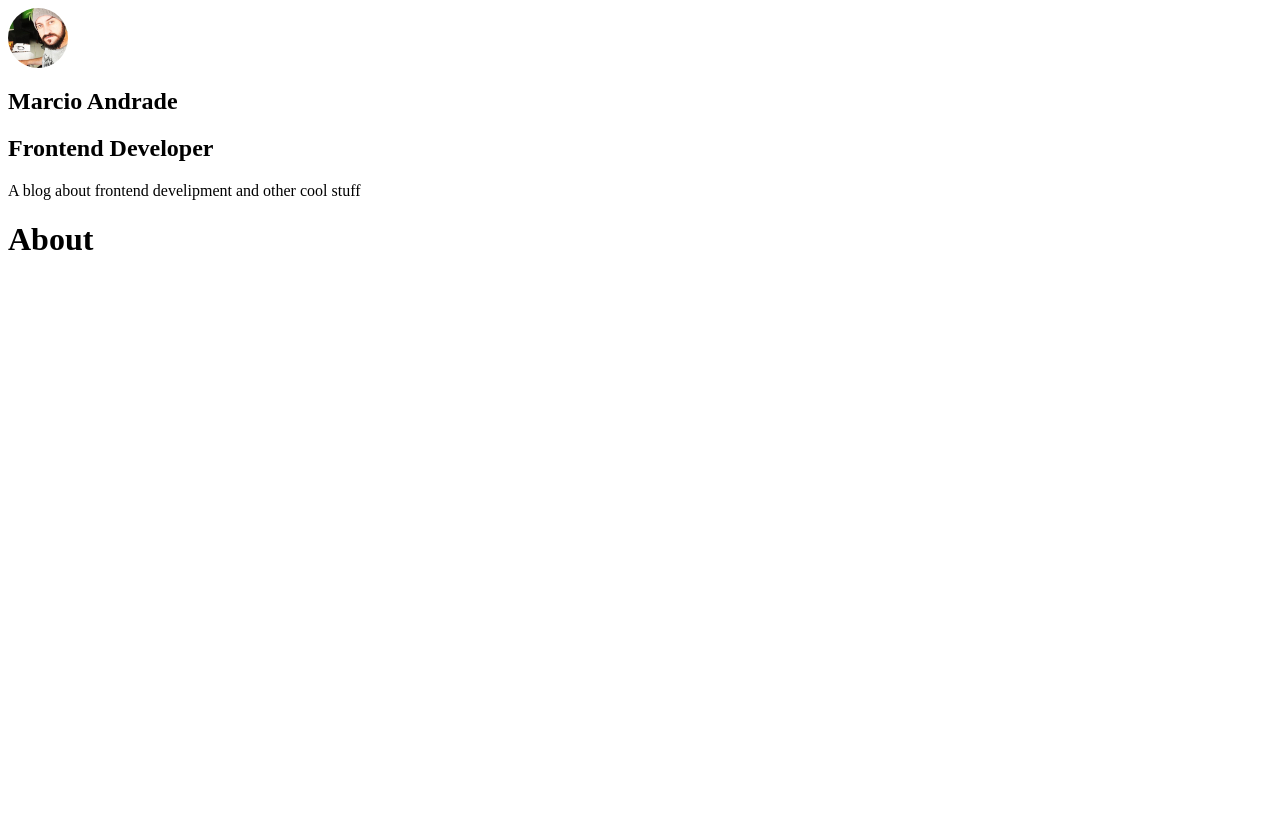
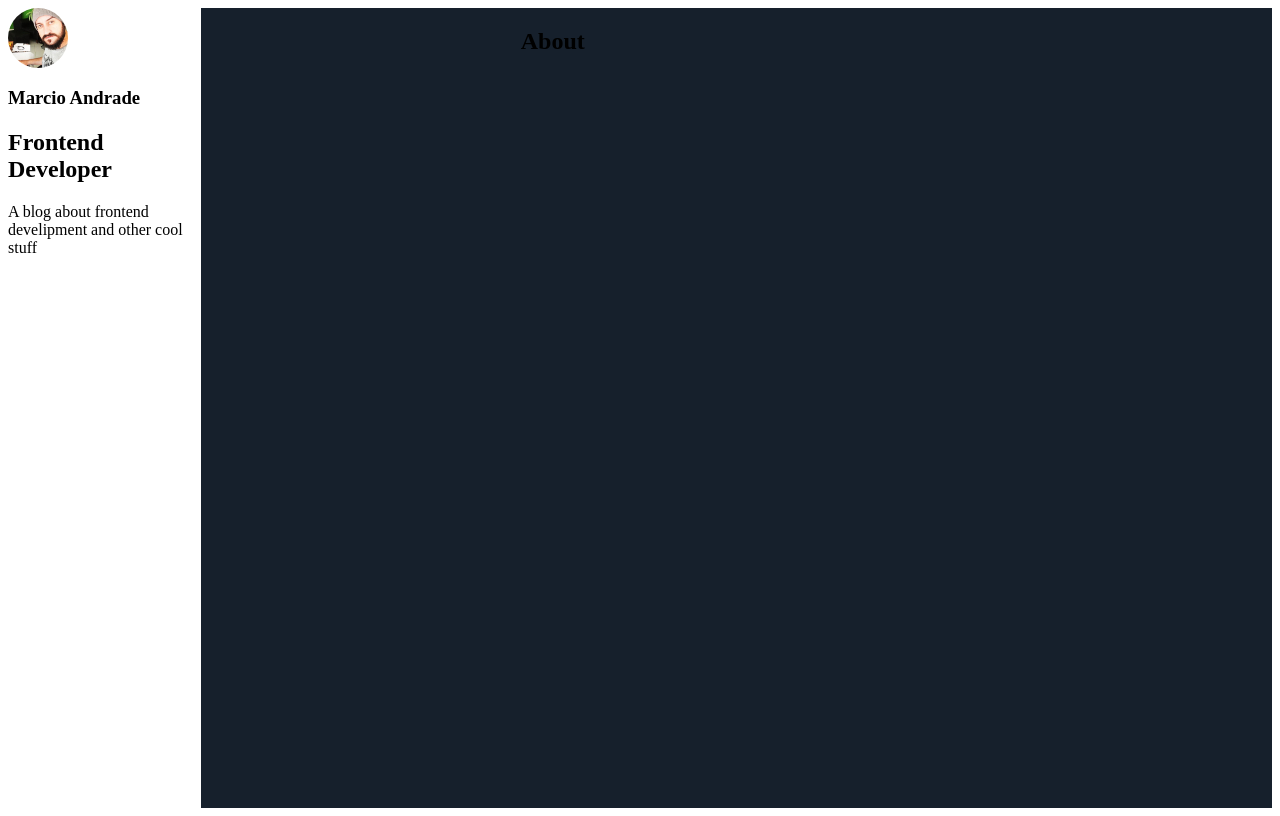
Before and after one commit to marcioandradejs/my-blog-gatsby, a Gatsby site: page /about in a window 1280 px wide. Built offline with nearby package versions, Linux system fonts and the light colour scheme; Gatsby itself is replaced by a stand-in of ours.

Commit message:
styled components configuration and LayoutComponentcreated

```diff
--- a/gatsby-config.js
+++ b/gatsby-config.js
@@ -6,6 +6,7 @@
     author: `Marcio Andrade`,
   },
   plugins: [
+    `gatsby-plugin-styled-components`,
     `gatsby-plugin-react-helmet`,
     `gatsby-plugin-image`,
     {
--- a/package.json
+++ b/package.json
@@ -5,6 +5,7 @@
   "version": "0.1.0",
   "author": "Kyle Mathews <mathews.kyle@gmail.com>",
   "dependencies": {
+    "babel-plugin-styled-components": "^1.13.2",
     "gatsby": "^3.12.1",
     "gatsby-plugin-gatsby-cloud": "^2.11.0",
     "gatsby-plugin-image": "^1.12.0",
@@ -12,6 +13,7 @@
     "gatsby-plugin-offline": "^4.12.0",
     "gatsby-plugin-react-helmet": "^4.12.0",
     "gatsby-plugin-sharp": "^3.12.0",
+    "gatsby-plugin-styled-components": "^4.12.0",
     "gatsby-source-filesystem": "^3.12.0",
     "gatsby-transformer-sharp": "^3.12.0",
     "prop-types": "^15.7.2",
--- /dev/null
+++ b/src/components/Layout/index.js
@@ -0,0 +1,33 @@
+import * as React from "react"
+import PropTypes from "prop-types"
+import Profile from "../Profile"
+
+import styled from "styled-components"
+
+const LayoutWrapper = styled.section`
+  display: flex;
+`
+
+const LayoutMain = styled.main`
+  background: #16202c;
+  min-height: 100vh;
+  padding: 0 3.75rem 0 20rem;
+  width: 100%;
+`
+
+const Layout = ({ children }) => {
+  return (
+    <LayoutWrapper>
+      <aside>
+        <Profile />
+      </aside>
+      <LayoutMain>{children}</LayoutMain>
+    </LayoutWrapper>
+  )
+}
+
+Layout.propTypes = {
+  children: PropTypes.node.isRequired,
+}
+
+export default Layout
--- a/src/components/layout.js
+++ /dev/null
@@ -1,20 +0,0 @@
-import * as React from "react"
-import PropTypes from "prop-types"
-import Profile from "./Profile"
-
-const Layout = ({ children }) => {
-  return (
-    <>
-      <aside>
-        <Profile />
-      </aside>
-      <main>{children}</main>
-    </>
-  )
-}
-
-Layout.propTypes = {
-  children: PropTypes.node.isRequired,
-}
-
-export default Layout
--- a/src/pages/404.js
+++ b/src/pages/404.js
@@ -1,6 +1,6 @@
 import * as React from "react"
 
-import Layout from "../components/layout"
+import Layout from "../components/Layout"
 import Seo from "../components/seo"
 
 const NotFoundPage = () => (
--- a/src/pages/about.js
+++ b/src/pages/about.js
@@ -1,5 +1,5 @@
 import React from "react"
-import Layout from "../components/layout"
+import Layout from "../components/Layout"
 import Seo from "../components/seo"
 
 const AboutPage = () => (
--- a/src/pages/index.js
+++ b/src/pages/index.js
@@ -1,6 +1,6 @@
 import * as React from "react"
 
-import Layout from "../components/layout"
+import Layout from "../components/Layout"
 import Seo from "../components/seo"
 
 const IndexPage = () => (
--- a/src/pages/using-typescript.tsx
+++ b/src/pages/using-typescript.tsx
@@ -2,7 +2,7 @@
 import * as React from "react"
 import { PageProps, Link, graphql } from "gatsby"
 
-import Layout from "../components/layout"
+import Layout from "../components/Layout"
 import Seo from "../components/seo"
 
 type DataProps = {
```
Also changed, not shown: 1 other file.
